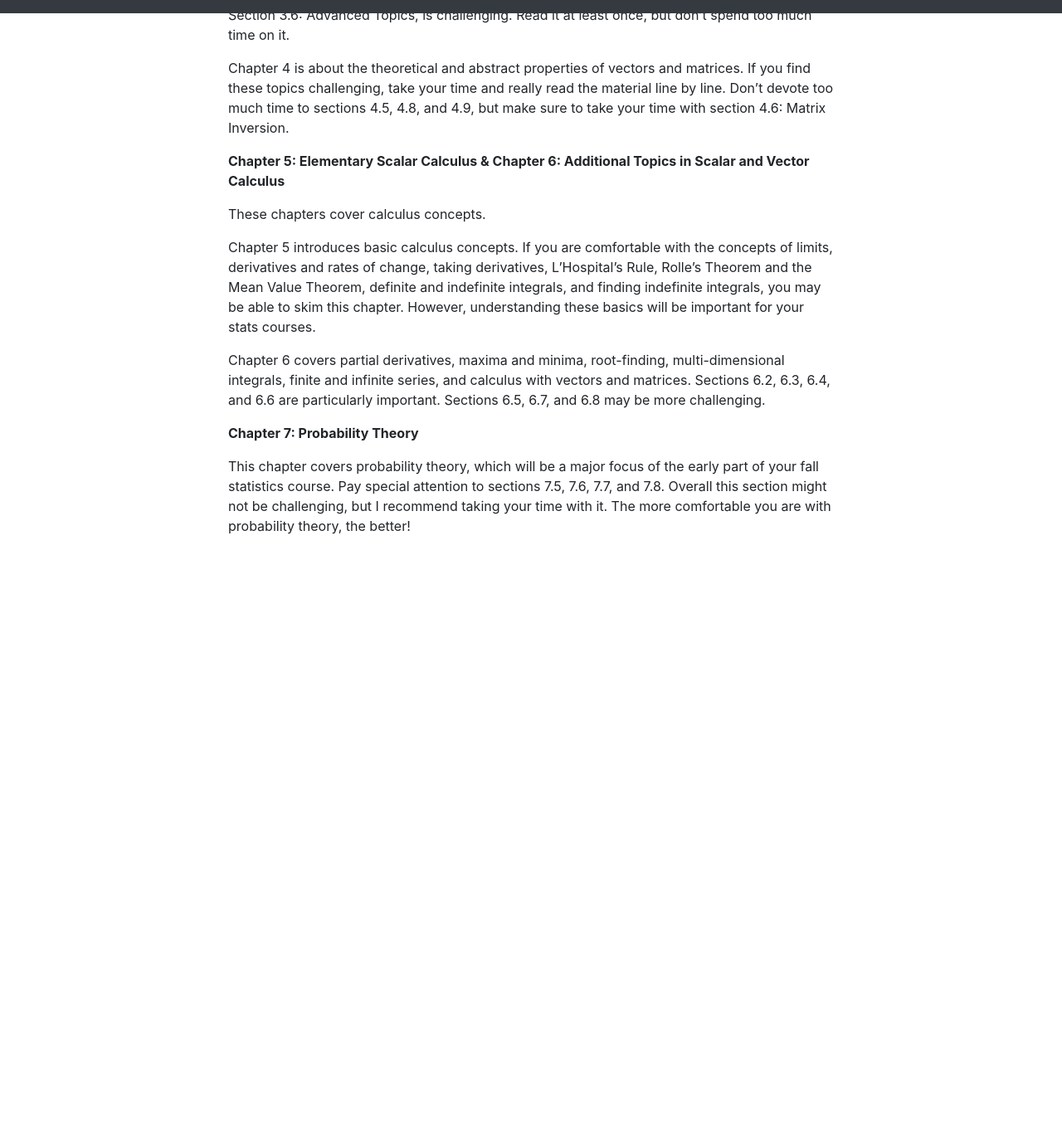
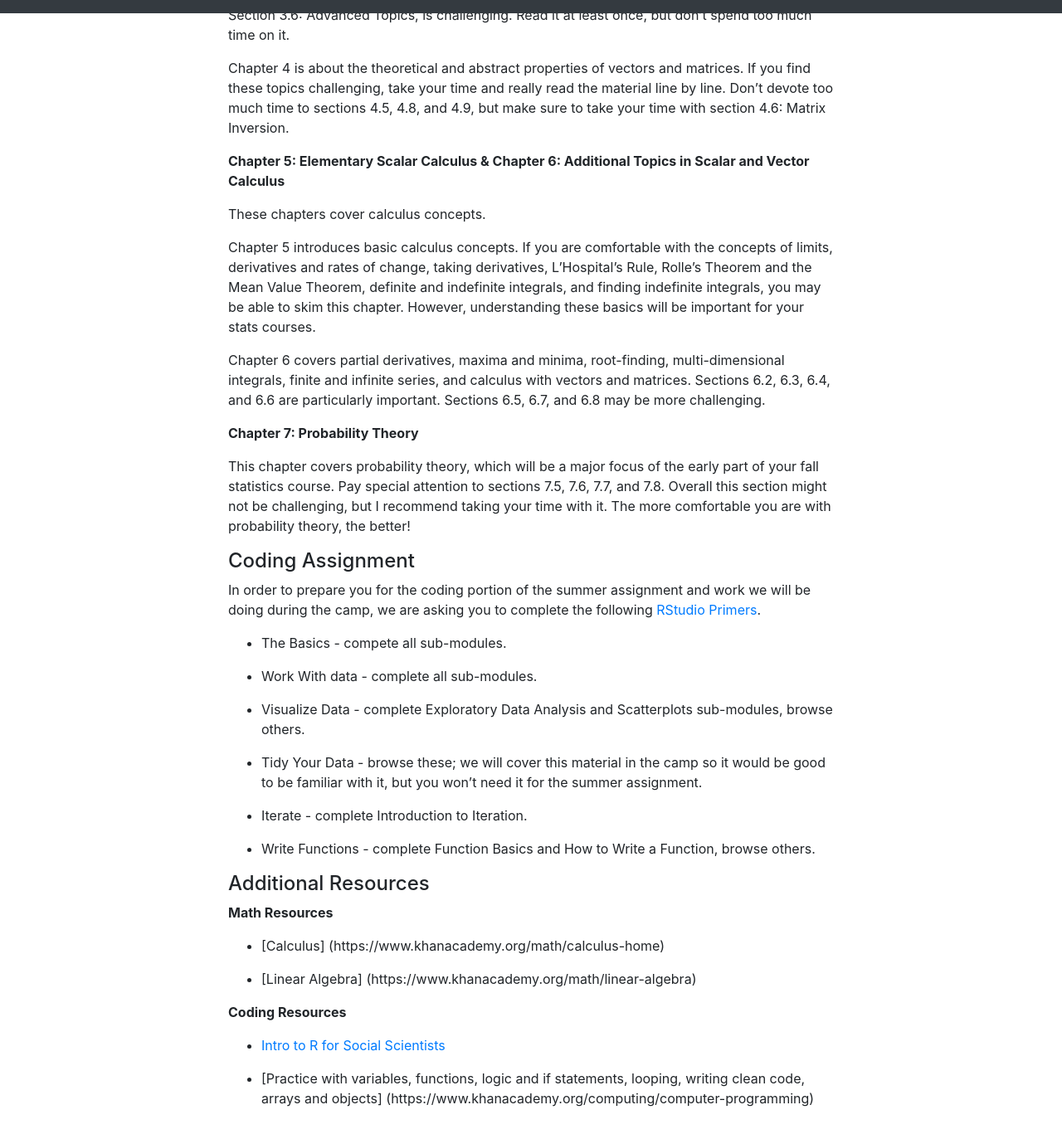
Before and after one commit to bstewart/princeton_methods_camp, a Jekyll site: the page built from pre-arrival.md, in a window 1280 px wide and 1400 px high, scrolled down 669 px. Shown: the top 1373 px of the window at 83% size. Built offline with Jekyll 4.4.1, drawn with Linux system fonts in a browser that asks for light colours; our own code applies the rules of GitHub Pages for plain Markdown files; before the commit the page ends 1379 px from its top, so only the background shows below that.

Commit message:
add coding assignment and resources

```diff
--- a/pre-arrival.md
+++ b/pre-arrival.md
@@ -29,3 +29,34 @@ Chapter 6 covers partial derivatives, maxima and minima, root-finding, multi-dim
 **Chapter 7: Probability Theory**
 
 This chapter covers probability theory, which will be a major focus of the early part of your fall statistics course. Pay special attention to sections 7.5, 7.6, 7.7, and 7.8. Overall this section might not be challenging, but I recommend taking your time with it. The more comfortable you are with probability theory, the better!
+
+#### Coding Assignment
+
+In order to prepare you for the coding portion of the summer assignment and work we will be doing during the camp, we are asking you to complete the following [RStudio Primers](https://rstudio.cloud/learn/primers).
+
+- The Basics - compete all sub-modules.
+
+- Work With data - complete all sub-modules.
+
+- Visualize Data - complete Exploratory Data Analysis and Scatterplots sub-modules, browse others.
+
+- Tidy Your Data - browse these; we will cover this material in the camp so it would be good to be familiar with it, but you won't need it for the summer assignment.
+
+- Iterate - complete Introduction to Iteration.
+
+- Write Functions - complete Function Basics and How to Write a Function, browse others.
+
+
+#### Additional Resources
+
+**Math Resources**
+
+- [Calculus] (https://www.khanacademy.org/math/calculus-home)
+
+- [Linear Algebra] (https://www.khanacademy.org/math/linear-algebra)
+
+**Coding Resources**
+
+- [Intro to R for Social Scientists](https://clanfear.github.io/CSSS508/)
+
+- [Practice with variables, functions, logic and if statements, looping, writing clean code, arrays and objects] (https://www.khanacademy.org/computing/computer-programming)
```
